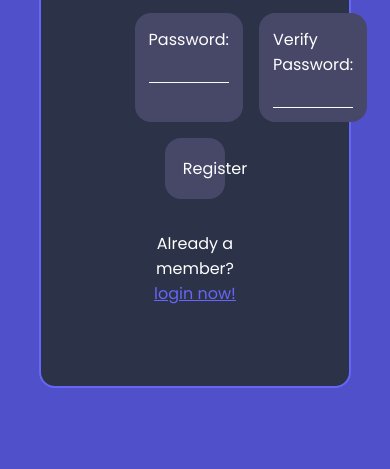
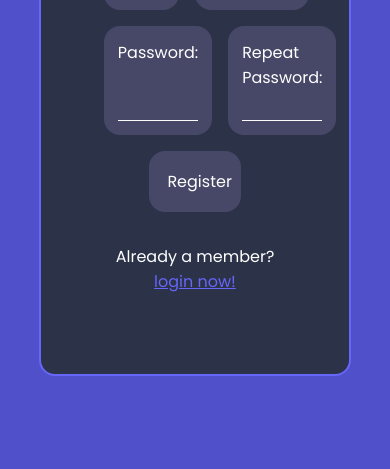
Before and after one commit to lorGR/Discord-App, a website: page public/views/register.html in a window 390 px wide. Shown: the part 375-844 px from the top of the page. Drawn offline with Linux system fonts and the light colour scheme.

Commit message:
Added stuff for responsives

```diff
--- a/public/style/register.scss
+++ b/public/style/register.scss
@@ -49,11 +49,10 @@ body {
 
                 .login-form {
                     border-radius: 1em;
-                    width: 80%;
-                    max-width: 60%;
                     text-align: center;
                     padding: 2em;
                     background-color: #2c3248;
+                    max-width: 80%;
                     form {
                         display: flex;
                         flex-direction: column;
@@ -77,7 +76,8 @@ body {
                             padding: .75em;
                             display: flex;
                             flex-direction: column;
-                            align-items: flex-start;
+                            align-items: flex-end;
+                            justify-content: space-between;
                             gap: .5em;
                             color: #fff;
                             transition: border .25s ease-in-out;
--- a/public/views/register.html
+++ b/public/views/register.html
@@ -28,7 +28,7 @@
                             </div>
                             <div class="custome-label">
                                 <label for="registerUsername">Username:</label>
-                                <input type="email" id="registerUsername">
+                                <input type="text" id="registerUsername">
                             </div>
                         </div>
                         <div class="row">
@@ -37,7 +37,7 @@
                                 <input type="password" id="registerPassword">
                             </div>
                             <div class="custome-label">
-                                <label for="registerRePassword">Verify Password:</label>
+                                <label for="registerRePassword">Repeat Password:</label>
                                 <input type="password" id="registerRePassword">
                             </div>
                         </div>
```
Also changed, not shown: public/style/dist/register.css.
